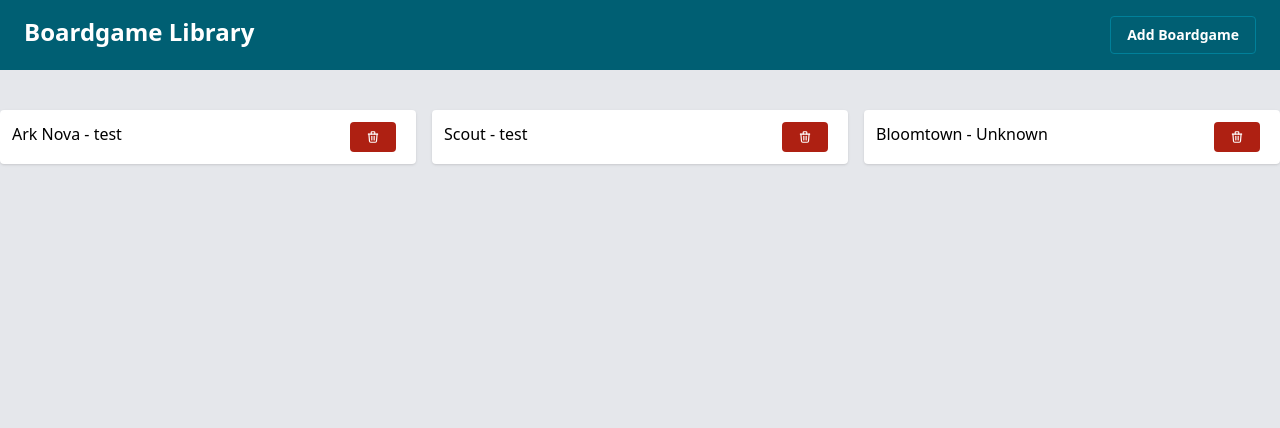
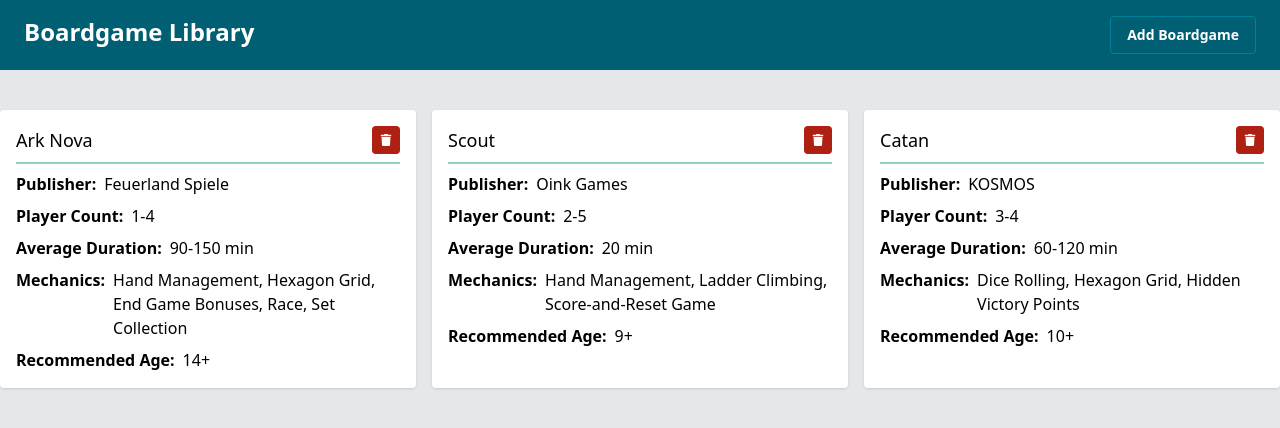
Before and after one commit to Miranda-Spoelstra/boardgame-library, a React (Vite) app: page / in a window 1280 px wide. Shown: the top 428 px of the page. Built offline with nearby package versions, Linux system fonts and the light colour scheme; data requests are answered from the project's data file.

Commit message:
Added more info to game panels

```diff
--- a/db.json
+++ b/db.json
@@ -3,20 +3,28 @@
     {
       "id": "123",
       "name": "Ark Nova",
-      "publisher": "test"
+      "publisher": "Feuerland Spiele",
+      "playerCount": "1-4",
+      "duration": "90-150 min",
+      "mechanics": "Hand Management, Hexagon Grid, End Game Bonuses, Race, Set Collection",
+      "age": "14+"
     },
     {
       "id": "234",
       "name": "Scout",
-      "publisher": "test"
+      "publisher": "Oink Games",
+      "playerCount": "2-5",
+      "duration": "20 min",
+      "mechanics": "Hand Management, Ladder Climbing, Score-and-Reset Game",
+      "age": "9+"
     },
     {
       "id": "fd60",
-      "name": "Bloomtown",
-      "publisher": "Unknown",
-      "playerCount": "2-5",
-      "duration": "45min",
-      "mechanics": "Tile laying",
+      "name": "Catan",
+      "publisher": "KOSMOS",
+      "playerCount": "3-4",
+      "duration": "60-120 min",
+      "mechanics": "Dice Rolling, Hexagon Grid, Hidden Victory Points",
       "age": "10+"
     }
   ],
--- a/src/components/BoardgamePanel.tsx
+++ b/src/components/BoardgamePanel.tsx
@@ -1,5 +1,5 @@
 import type { Boardgame } from '../types/boardgame';
-import { TbTrash } from 'react-icons/tb';
+import { FaTrash } from 'react-icons/fa';
 import { useRemoveBoardgameMutation } from '../store';
 import Button from './button/Button';
 import Panel from './Panel';
@@ -17,14 +17,37 @@
 	};
 
 	return (
-		<Panel className='flex justify-between'>
-			{boardgame.name} - {boardgame.publisher}
-			<Button
-				buttonStyle={{ color: 'danger', rounded: 'sm', size: 'sm' }}
-				leftIcon={<TbTrash />}
-				className='mr-2'
-				onClick={() => handleRemoveBoardGame(boardgame)}
-			></Button>
+		<Panel>
+			<div className='flex justify-between border-b-2 border-teal-200 pb-2'>
+				<p className='text-lg'>{boardgame.name}</p>
+				<Button
+					buttonStyle={{ color: 'danger', rounded: 'sm', size: 'xs' }}
+					leftIcon={<FaTrash />}
+					onClick={() => handleRemoveBoardGame(boardgame)}
+				></Button>
+			</div>
+			<div className='flex flex-col gap-2 pt-2'>
+				<div className='flex flex-row gap-2'>
+					<h3 className='font-bold'>Publisher:</h3>
+					<p>{boardgame.publisher || '-'}</p>
+				</div>
+				<div className='flex flex-row gap-2'>
+					<h3 className='font-bold'>Player Count:</h3>
+					<p>{boardgame.playerCount || '-'}</p>
+				</div>
+				<div className='flex flex-row gap-2'>
+					<h3 className='font-bold'>Average Duration:</h3>
+					<p>{boardgame.duration || '-'}</p>
+				</div>
+				<div className='flex flex-row gap-2'>
+					<h3 className='font-bold'>Mechanics:</h3>
+					<p>{boardgame.mechanics || '-'}</p>
+				</div>
+				<div className='flex flex-row gap-2'>
+					<h3 className='font-bold'>Recommended Age:</h3>
+					<p>{boardgame.age || '-'}</p>
+				</div>
+			</div>
 		</Panel>
 	);
 }
--- a/src/components/Panel.tsx
+++ b/src/components/Panel.tsx
@@ -7,7 +7,7 @@
 	const { children, className, ...rest } = props;
 
 	return (
-		<div className={`bg-white rounded p-3 shadow ${className}`} {...rest}>
+		<div className={`bg-white rounded p-4 shadow ${className}`} {...rest}>
 			{children}
 		</div>
 	);
--- a/src/components/button/ButtonPage.tsx
+++ b/src/components/button/ButtonPage.tsx
@@ -1,5 +1,5 @@
 import Button from './Button';
-import { TbTrash } from 'react-icons/tb';
+import { FaTrash } from 'react-icons/fa';
 
 export default function ButtonPage() {
 	return (
@@ -7,19 +7,19 @@
 			<div className='p-6 space-x-4 flex-wrap'>
 				<Button
 					buttonStyle={{ color: 'primary', rounded: 'lg', size: 'md' }}
-					leftIcon={<TbTrash />}
+					leftIcon={<FaTrash />}
 				>
 					Click
 				</Button>
 				<Button
 					buttonStyle={{ color: 'secondary', rounded: 'lg', size: 'md' }}
-					rightIcon={<TbTrash />}
+					rightIcon={<FaTrash />}
 				>
 					Click
 				</Button>
 				<Button
 					buttonStyle={{ color: 'danger', rounded: 'lg', size: 'lg' }}
-					rightIcon={<TbTrash />}
+					rightIcon={<FaTrash />}
 				></Button>
 				<Button
 					buttonStyle={{ color: 'success', rounded: 'sm', size: 'sm' }}
@@ -29,7 +29,7 @@
 				</Button>
 				<Button
 					buttonStyle={{ color: 'secondary', rounded: 'lg', size: 'md' }}
-					leftIcon={<TbTrash />}
+					leftIcon={<FaTrash />}
 					isLoading={true}
 				>
 					Click
--- a/src/index.css
+++ b/src/index.css
@@ -12,8 +12,10 @@
 
   --color-yellow-500: #EE9B00;
   --color-yellow-400: #FFAE18;
+
   --color-orange-800: #BB3E03;
   --color-orange-500: #CA6702;
+
   --color-red-500: #AE2012;
   --color-red-400: #D92816;
 }
--- a/src/pages/home/AddBoardgameForm.tsx
+++ b/src/pages/home/AddBoardgameForm.tsx
@@ -3,7 +3,7 @@
 import { useAddBoardgameMutation } from '../../store';
 import Panel from '../../components/Panel';
 import Button from '../../components/button/Button';
-import { TbPlus } from 'react-icons/tb';
+import { FaPlus } from 'react-icons/fa';
 
 interface AddBoardgameFormProps {
 	setShowForm: React.Dispatch<React.SetStateAction<boolean>>;
@@ -39,7 +39,9 @@
 
 	return (
 		<Panel className='my-4'>
-			<h1 className='text-xl border-b-2 border-teal-200'>Add a new boardgame</h1>
+			<h1 className='text-xl border-b-2 border-teal-200 pb-2'>
+				Add a new boardgame
+			</h1>
 			<form onSubmit={handleSubmit} className='flex flex-col'>
 				<label className='font-bold mt-4' htmlFor='name'>
 					Name
@@ -75,7 +77,7 @@
 				></input>
 
 				<label className='font-bold mt-4' htmlFor='duration'>
-					Duration
+					Average Duration
 				</label>
 				<input
 					className={inputClasses}
@@ -111,7 +113,7 @@
 				<Button
 					className='mt-4'
 					buttonStyle={{ color: 'primary', rounded: 'sm', size: 'sm' }}
-					leftIcon={<TbPlus />}
+					leftIcon={<FaPlus />}
 				>
 					Add Boardgame
 				</Button>
```
